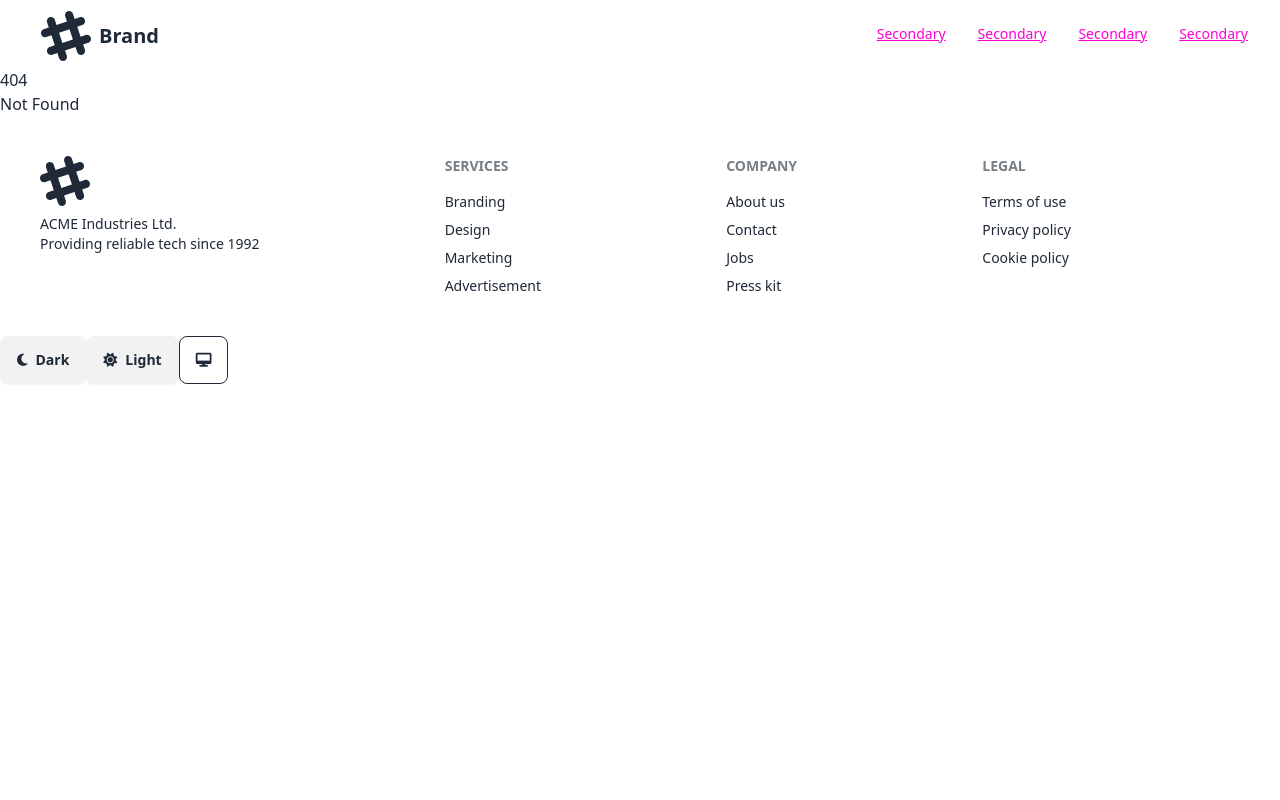
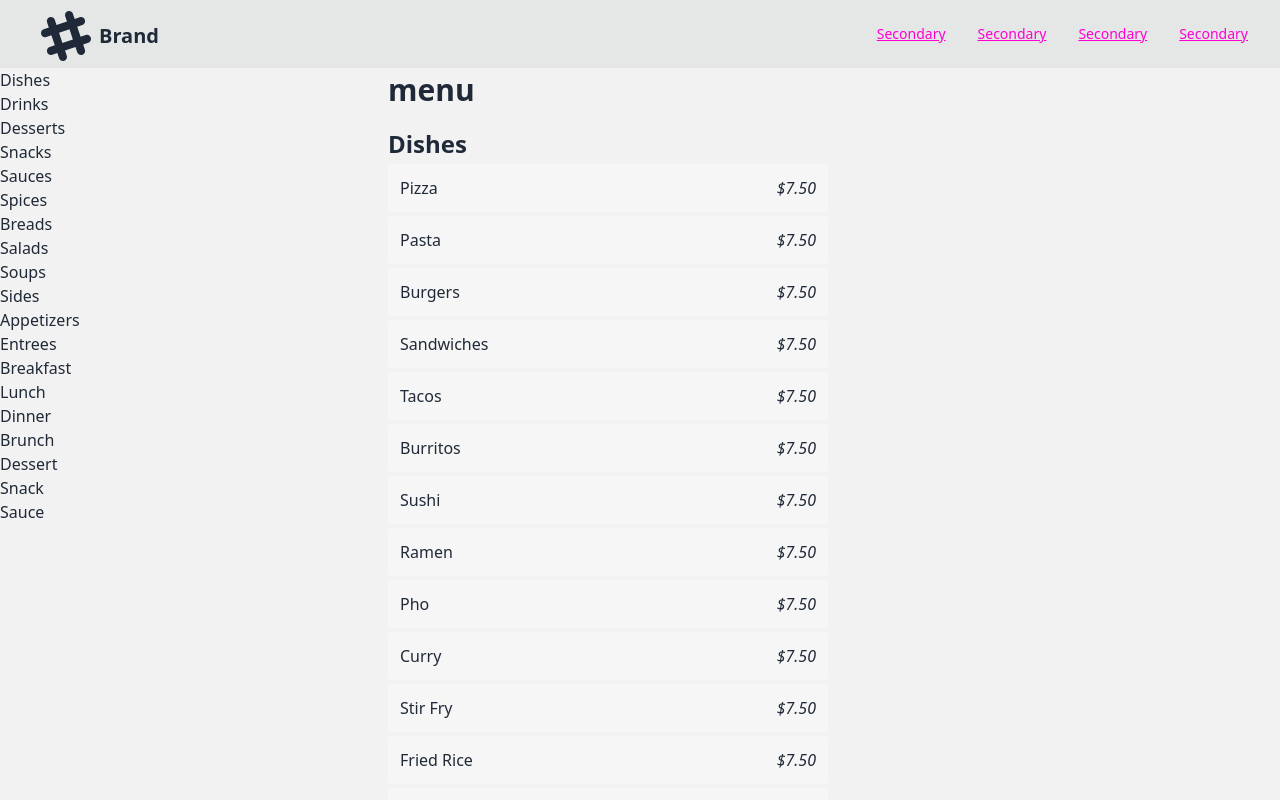
Before and after one commit to foodjs-com/foodjs-turborepo, a SvelteKit app in the folder apps/single-location-web/: page /menu in a window 1280 px wide. Before the commit this address had no page. Shown: the top 800 px of the page. Built offline with nearby package versions, Linux system fonts and the light colour scheme.

Commit message:
Update package.json and pnpm-lock.yaml, add new menu page and modify layout

```diff
--- a/apps/single-location-web/package.json
+++ b/apps/single-location-web/package.json
@@ -19,7 +19,6 @@
 		"store-class": "workspace:*",
 		"svelte": "^5.0.0-next.52",
 		"svelte-check": "^3.6.0",
-		"tailwind-config": "workspace:*",
 		"tailwindcss": "^3.4.1",
 		"tslib": "^2.4.1",
 		"typescript": "^5.0.0",
--- a/apps/single-location-web/src/routes/+layout.svelte
+++ b/apps/single-location-web/src/routes/+layout.svelte
@@ -10,6 +10,7 @@
 	<input id="navigation-drawer" type="checkbox" class="drawer-toggle" />
 	<div class="drawer-content flex flex-col">
 		<!-- Navbar -->
+		<div class="bg-base-300">
 			<div class="container mx-auto navbar">
 				<div class="flex-none lg:hidden">
 					<label
@@ -56,6 +57,7 @@
 					</ul>
 				</div>
 			</div>
+		</div>
 		<!-- Page content here -->
 		<slot />
 		<Footer />
--- /dev/null
+++ b/apps/single-location-web/src/routes/menu/+page.svelte
@@ -0,0 +1,140 @@
+<svelte:options runes={false} />
+
+<script lang="ts">
+	import { browser } from "$app/environment";
+
+	const categories = [
+		"Dishes",
+		"Drinks",
+		"Desserts",
+		"Snacks",
+		"Sauces",
+		"Spices",
+		"Breads",
+		"Salads",
+		"Soups",
+		"Sides",
+		"Appetizers",
+		"Entrees",
+		"Breakfast",
+		"Lunch",
+		"Dinner",
+		"Brunch",
+		"Dessert",
+		"Snack",
+		"Sauce",
+	];
+
+	const dishes = [
+		"Pizza",
+		"Pasta",
+		"Burgers",
+		"Sandwiches",
+		"Tacos",
+		"Burritos",
+		"Sushi",
+		"Ramen",
+		"Pho",
+		"Curry",
+		"Stir Fry",
+		"Fried Rice",
+		"Noodles",
+		"Salmon",
+		"Steak",
+		"Chicken",
+		"Pork",
+	];
+
+	let titleInFocus: string = "";
+
+	export function enterViewPort(e: HTMLElement) {
+		const observer = new IntersectionObserver((entries) => {
+			if (entries[0].isIntersecting) {
+				titleInFocus = e.id;
+			}
+		});
+		observer.observe(e);
+	}
+
+	let xScrollMobile: HTMLElement;
+	$: {
+		if (browser) {
+			let targetElement = document.getElementById(`nav-${titleInFocus}`);
+			let rect = targetElement?.getBoundingClientRect();
+			if (rect) {
+				xScrollMobile?.scrollTo({
+					left: xScrollMobile?.scrollLeft + rect?.left - 10,
+					behavior: "smooth",
+				});
+			}
+		}
+	}
+</script>
+
+<nav
+	class="max-w-full m-auto sticky left-0 top-0 inset-x-0 mx-auto bg-base-200 flex overflow-x-scroll px-2 py-3 md:hidden"
+	bind:this={xScrollMobile}
+>
+	{#each categories as cat}
+		<button
+			id={`nav-${cat}`}
+			on:click={() => {
+				document?.getElementById(cat)?.scrollIntoView();
+			}}
+			class="btn rounded-full px-3 py-2 mx-1"
+			class:btn-primary={titleInFocus === cat}
+		>
+			{cat}
+		</button>
+	{/each}
+</nav>
+
+<div class="container max-w-8xl mx-auto">
+	<div class="flex bg-base-200 min-w-full m-auto">
+		<div class="max-w-sm hidden md:block flex-1 sticky top-0">
+			<!-- nav -->
+			<ul>
+				{#each categories as cat}
+					<li>
+						<a href={`#${cat}`} class="hover:underline">
+							{cat}
+						</a>
+					</li>
+				{/each}
+			</ul>
+		</div>
+		<div class="max-w-md flex-1">
+			<h1 class="m-1 font-bold text-3xl">menu</h1>
+			{#each categories as cat}
+				<h2
+					class="m-1 text-2xl font-bold scroll-my-32 mt-5"
+					use:enterViewPort
+					id={cat}
+				>
+					{cat}
+				</h2>
+				{#each dishes as dish}
+					<div
+						class="flex justify-between bg-[#F6F6F6] hover:bg-[#ececec] p-3 m-1 rounded"
+					>
+						<p>{dish}</p>
+						<p class=" italic">$7.50</p>
+					</div>
+				{/each}
+			{/each}
+		</div>
+	</div>
+</div>
+
+<!--
+<div class="container max-w-8xl mx-auto px-4 sm:px-6 md:px-8">
+	<div class="flex bg-base-200 min-w-full">
+		<div class="flex-none hidden lg:block max-w-xl min-h-screen sticky top-0">
+			Categories
+		</div>
+		<div class="flex-1 px-2 mx-2">
+			<h1>Menu</h1>
+		</div>
+		<div class="flex-none hidden md:block">right</div>
+	</div>
+</div> -->
--- a/packages/ui/c/Footer.svelte
+++ b/packages/ui/c/Footer.svelte
@@ -3,7 +3,8 @@
 	import { themeSettingsStore } from "./theme/themeSettingsStore";
 </script>
 
-<div class="container mx-auto">
+<div class="bg-base-300">
+	<div class="container mx-auto max-w-5xl">
 		<footer class="footer p-10">
 			<aside>
 				<svg
@@ -53,3 +54,4 @@
 			}}
 		/>
 	</div>
+</div>
```
Also changed, not shown: 1 other file (tests, documents, lock files or other folders). Lines whose indentation alone changed are shown as unchanged.
